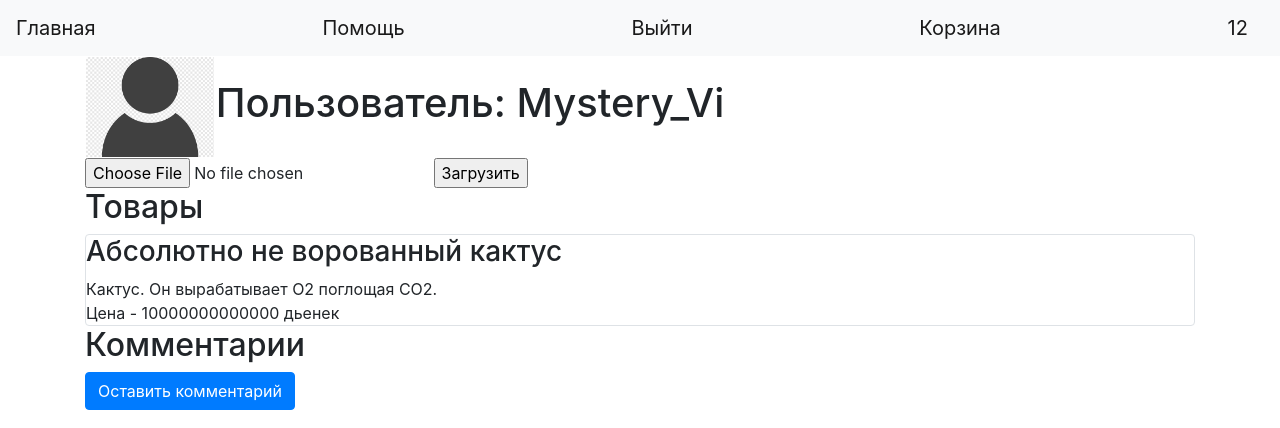
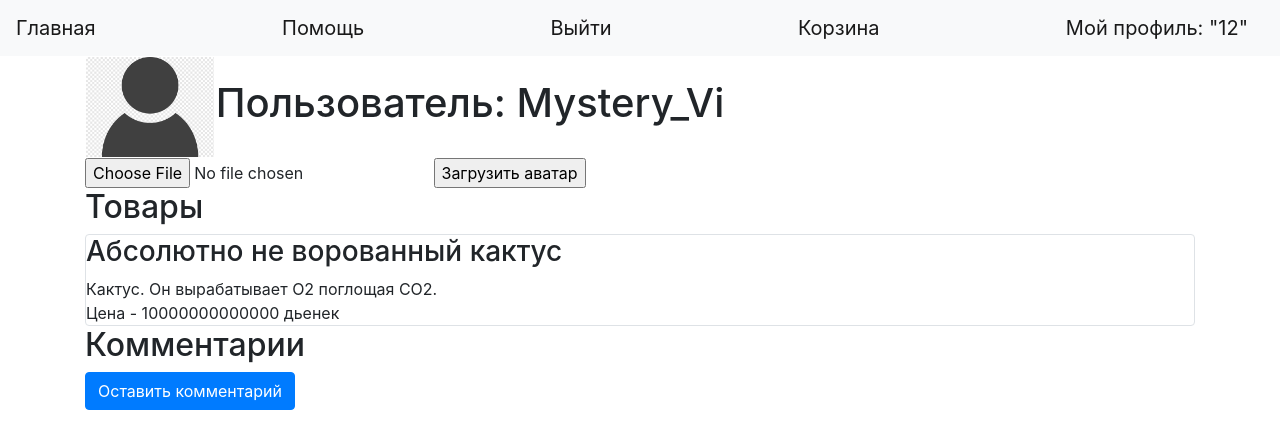
Before and after one commit to Nickow32/Buy-and-sale, a Flask app: page /user/2 in a window 1280 px wide. Shown: the top 428 px of the page. Run offline with Flask 2, Linux system fonts and the light colour scheme; a user stored in the database is signed in; data comes from the database, SQL or seed files in the repository; data that the repository does not hold is empty; some libraries are stand-ins or nearby versions.

Commit message:
фикс интерфейса

```diff
--- a/templates/base.html
+++ b/templates/base.html
@@ -17,7 +17,7 @@
         {% if current_user.is_authenticated %}
         <a class="navbar-brand" href="/logout">Выйти</a>
         <a class="navbar-brand" href="/cart/{{current_user.id}}">Корзина</a>
-        <a class="navbar-brand" href="/user/{{current_user.id}}">{{ current_user.name }}</a>
+        <a class="navbar-brand" href="/user/{{current_user.id}}">Мой профиль: "{{ current_user.name }}"</a>
         {% else %}
         <p>
             <a class="btn btn-primary " href="/register">Зарегистрироваться</a>
--- a/templates/user.html
+++ b/templates/user.html
@@ -9,7 +9,7 @@
 </table>
 <form action="{{url_for('upload')}}" method="POST" enctype="multipart/form-data">
     <input type="file" name="file">
-    <input type="submit" value="Загрузить">
+    <input type="submit" value="Загрузить аватар">
 </form>
 {% if current_user.id == user.id%}
 <div>
```
